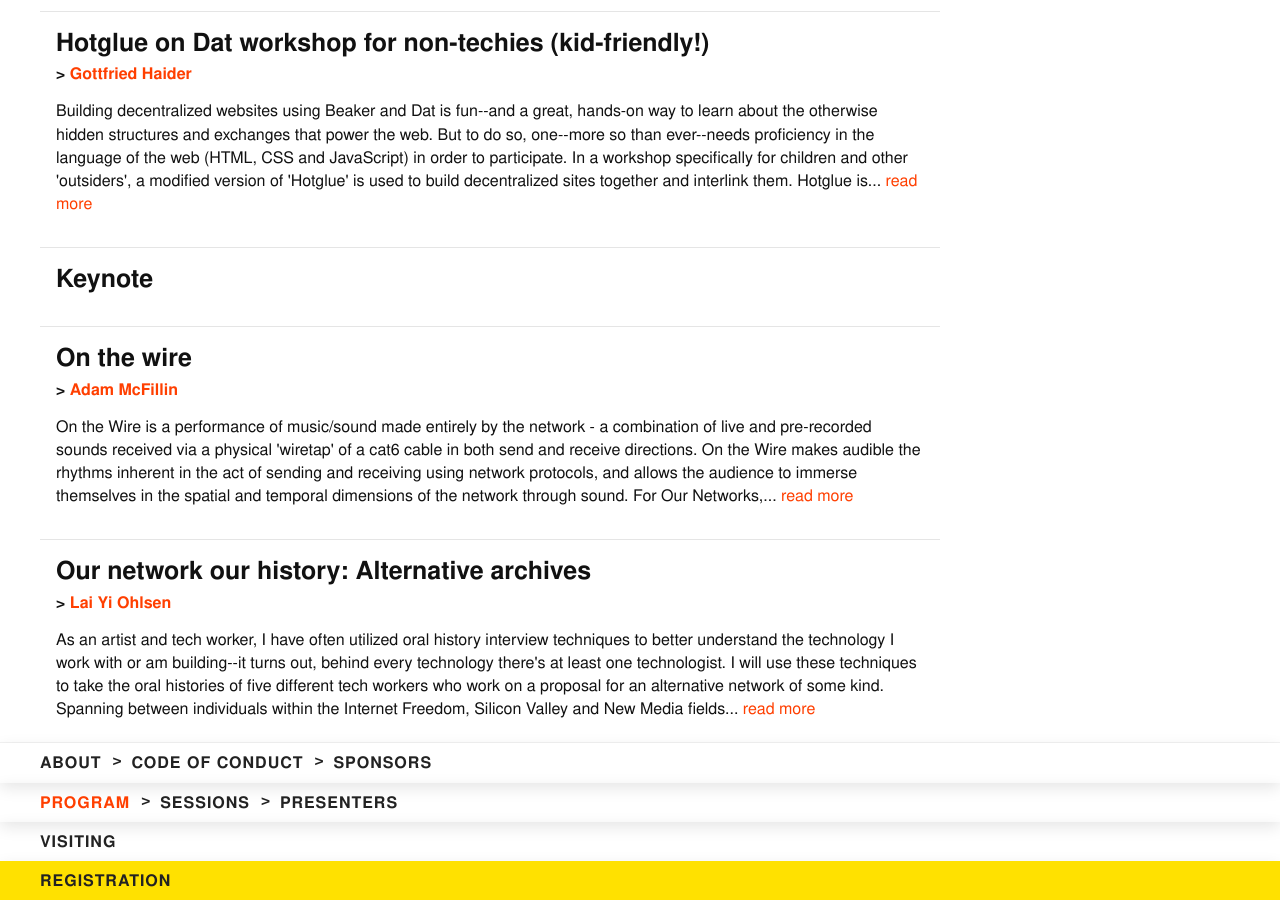
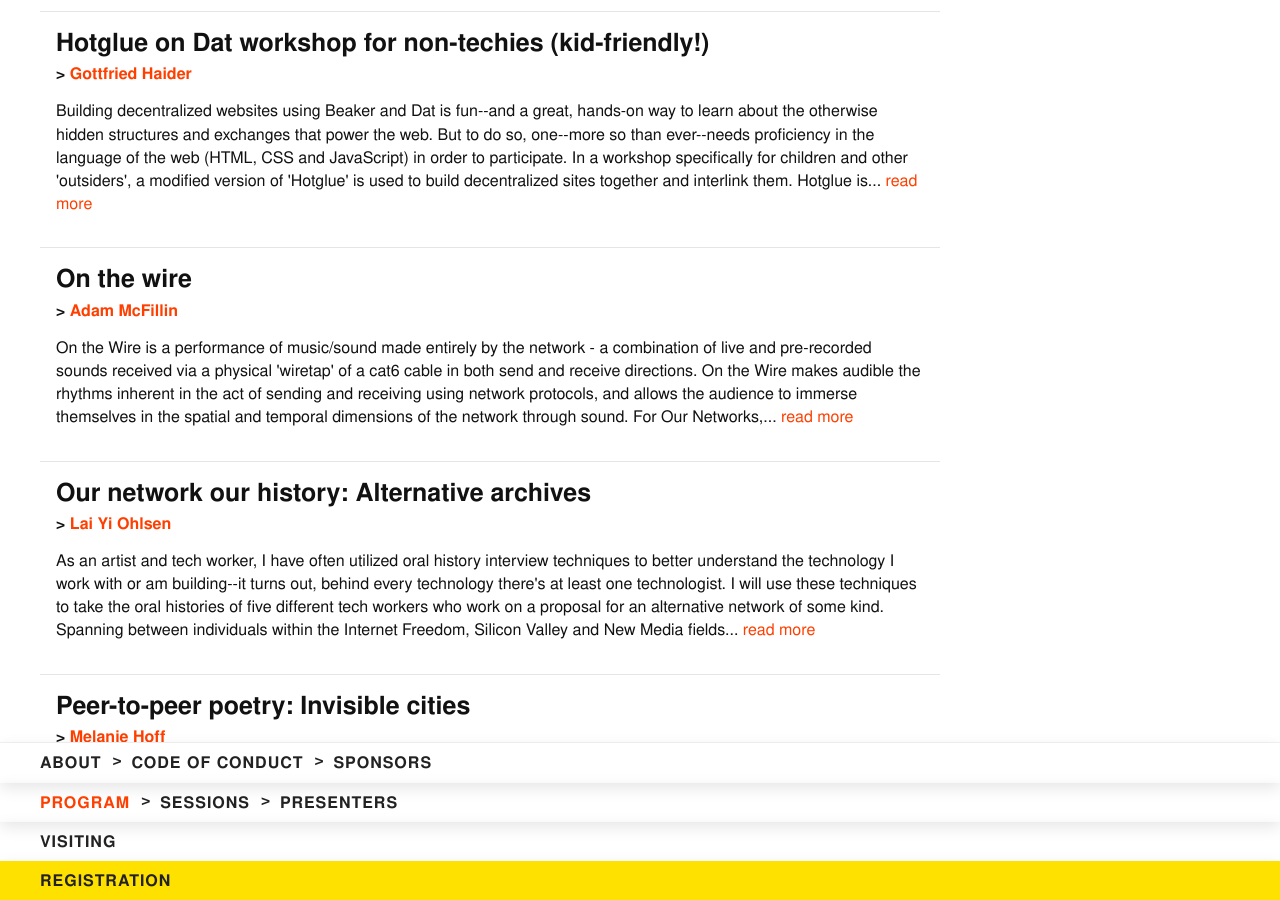
Before and after one commit to ournetworks/ournetworks.ca, a Jekyll site: the page built from program.md, in a window 1280 px wide and 900 px high, scrolled down 7029 px. Built offline with Jekyll 4.4.1, drawn with Linux system fonts in a browser that asks for light colours.

Commit message:
keynote condition

```diff
--- a/program.md
+++ b/program.md
@@ -576,7 +576,7 @@
 {% assign sortedSessions = site.data.sessions[2019] | sort: "title" %}
 
 {%- for session in sortedSessions -%}
-  {%- unless session.sessionType == "orga" or session.sessionType == "exhibit" -%}
+  {%- unless session.sessionType == "orga" or session.sessionType == "keynote" or session.sessionType == "exhibit" -%}
     {% include session-details.html year=2019 %}
   {%- endunless -%}
 {%- endfor -%}
```
